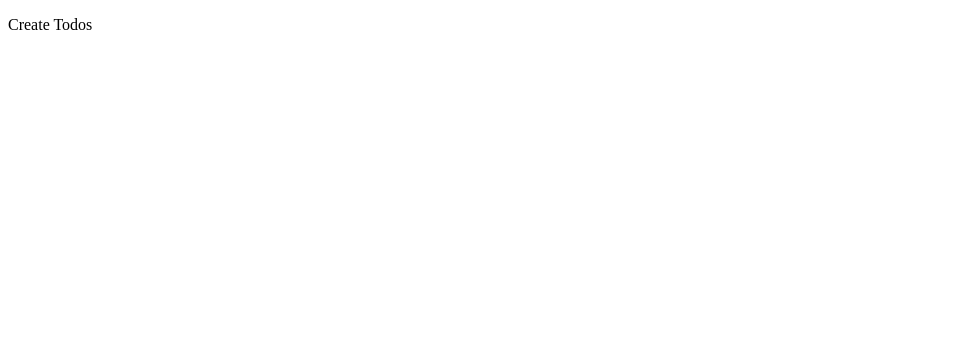
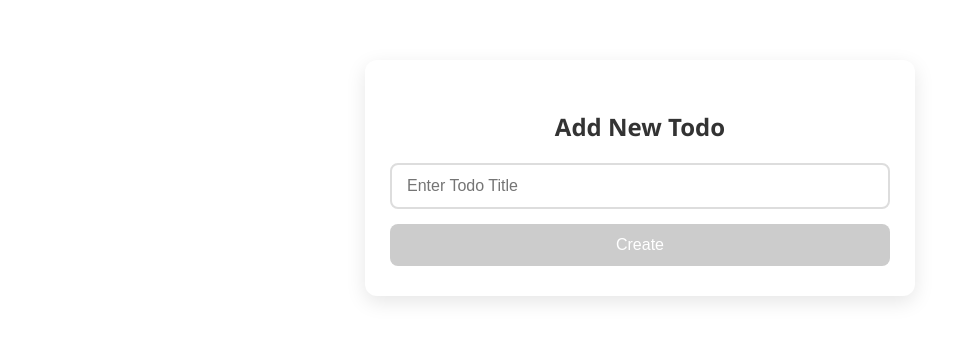
Before and after one commit to Kingdom-Scripts/Todo.App, an Angular app: page /create in a window 1280 px wide. Shown: the top 340 px of the page, without its empty margins (0-962 px from the left). Built offline with nearby package versions, Linux system fonts and the light colour scheme.

Commit message:
Completed all todos and create todos

```diff
--- a/angular.json
+++ b/angular.json
@@ -98,5 +98,8 @@
         }
       }
     }
+  },
+  "cli": {
+    "analytics": false
   }
 }
--- a/src/app/all-todos/all-todo.component.html
+++ b/src/app/all-todos/all-todo.component.html
@@ -1 +1,26 @@
-<p>All Todos</p>
+<div class="todo-container">
+  <h1>Todo List</h1>
+
+  <div class="action-bar">
+    <button routerLink="/create" class="create-btn">+ Create Todo</button>
+  </div>
+
+  <table *ngIf="todos.length > 0" class="todo-table">
+    <thead>
+      <tr>
+        <th>Title</th>
+        <th>Date Created</th>
+      </tr>
+    </thead>
+    <tbody>
+      <tr *ngFor="let todo of todos">
+        <td>{{ todo.title }}</td>
+        <td>{{ todo.dateCreated | date: 'yyyy-MM-dd' }}</td>
+      </tr>
+    </tbody>
+  </table>
+
+  <div *ngIf="todos.length === 0">
+    <p>No todo item.</p>
+  </div>
+</div>
--- a/src/app/all-todos/all-todo.component.scss
+++ b/src/app/all-todos/all-todo.component.scss
@@ -0,0 +1,67 @@
+.todo-container {
+  max-width: 700px;
+  margin: 40px auto;
+  padding: 20px;
+  background-color: #ffffff;
+  border-radius: 10px;
+  box-shadow: 0 8px 16px rgba(0, 0, 0, 0.06);
+  font-family: 'Segoe UI', sans-serif;
+}
+
+.todo-container h1 {
+  text-align: center;
+  font-size: 2rem;
+  margin-bottom: 24px;
+  color: #333;
+}
+
+.todo-table {
+  width: 100%;
+  border-collapse: collapse;
+  font-size: 1rem;
+  color: #444;
+}
+
+.todo-table th,
+.todo-table td {
+  padding: 14px 16px;
+  text-align: left;
+  border-bottom: 1px solid #ddd;
+}
+
+.todo-table th {
+  background-color: #f3f4f6;
+  font-weight: 600;
+}
+
+.todo-table tr:hover {
+  background-color: #f9fafb;
+  transition: background-color 0.2s ease-in-out;
+}
+
+.todo-container p {
+  text-align: center;
+  font-style: italic;
+  color: #888;
+  margin-top: 20px;
+}
+
+.create-btn {
+  background-color: #28a745;
+  color: #fff;
+  border: none;
+  padding: 10px 16px;
+  font-size: 1rem;
+  border-radius: 6px;
+  margin-bottom: 16px;
+  cursor: pointer;
+}
+
+.create-btn:hover {
+  background-color: #218838;
+}
+
+.action-bar {
+  display: flex;
+  justify-content: flex-end;
+}
--- a/src/app/all-todos/all-todo.component.ts
+++ b/src/app/all-todos/all-todo.component.ts
@@ -1,12 +1,28 @@
-import { Component } from '@angular/core';
-import { RouterOutlet } from '@angular/router';
+import { CommonModule } from '@angular/common';
+import { Component, OnInit } from '@angular/core';
+import { RouterLink } from '@angular/router';
+import { TodoService } from '../api-services/todo.service';
 
 @Component({
   selector: 'all-todo-root',
-  imports: [RouterOutlet],
+  standalone: true,
+  imports: [RouterLink, CommonModule],
   templateUrl: './all-todo.component.html',
   styleUrl: './all-todo.component.scss',
 })
-export class AllTodoComponent {
+export class AllTodoComponent implements OnInit {
   title = 'All Todos';
+  todos: any[] = [];
+
+  constructor(private todoService: TodoService) {}
+
+  ngOnInit() {
+    this.getTodos();
+  }
+
+  getTodos() {
+    this.todoService.getTodos().subscribe((data: any) => {
+      this.todos = data;
+    });
+  }
 }
--- /dev/null
+++ b/src/app/api-services/todo.service.ts
@@ -0,0 +1,22 @@
+// src/app/api-services/todo.service.ts
+
+import { Injectable } from '@angular/core';
+import { HttpClient } from '@angular/common/http';
+import { Observable } from 'rxjs';
+
+@Injectable({
+  providedIn: 'root',
+})
+export class TodoService {
+  private apiUrl = 'https://687659b4814c0dfa653bbf37.mockapi.io/api/v1/todo';
+
+  constructor(private http: HttpClient) {}
+
+  createTodo(todo: { title: string; dateCreated: string }): Observable<any> {
+    return this.http.post<any>(this.apiUrl, todo);
+  }
+
+  getTodos(): Observable<any[]> {
+    return this.http.get<any[]>(this.apiUrl);
+  }
+}
--- a/src/app/app.config.ts
+++ b/src/app/app.config.ts
@@ -2,7 +2,8 @@ import { ApplicationConfig, provideZoneChangeDetection } from '@angular/core';
 import { provideRouter } from '@angular/router';
 
 import { routes } from './app.routes';
+import { provideHttpClient } from '@angular/common/http';
 
 export const appConfig: ApplicationConfig = {
-  providers: [provideZoneChangeDetection({ eventCoalescing: true }), provideRouter(routes)]
+  providers: [provideZoneChangeDetection({ eventCoalescing: true }), provideRouter(routes), provideHttpClient(),]
 };
--- a/src/app/create-todo/create-todo.component.html
+++ b/src/app/create-todo/create-todo.component.html
@@ -1 +1,13 @@
-<p>Create Todos</p>
+<div class="create-container">
+  <h2>Add New Todo</h2>
+
+  <form [formGroup]="todoForm" (ngSubmit)="createTodo()">
+    <input
+      type="text"
+      formControlName="title"
+      placeholder="Enter Todo Title"
+      required
+    />
+    <button type="submit" [disabled]="todoForm.invalid">Create</button>
+  </form>
+</div>
--- a/src/app/create-todo/create-todo.component.scss
+++ b/src/app/create-todo/create-todo.component.scss
@@ -0,0 +1,59 @@
+.create-container {
+    max-width: 500px;
+    margin: 60px auto;
+    padding: 30px 25px;
+    background-color: #ffffff;
+    border-radius: 12px;
+    box-shadow: 0 6px 20px rgba(0, 0, 0, 0.1);
+    font-family: 'Segoe UI', Tahoma, Geneva, Verdana, sans-serif;
+    text-align: center;
+
+}
+
+.create-container h2 {
+    margin-bottom: 20px;
+    color: #333;
+    font-size: 24px;
+
+}
+
+.create-container form {
+    display: flex;
+    flex-direction: column;
+    gap: 15px;
+
+}
+
+.create-container input[type="text"] {
+    padding: 12px 15px;
+    font-size: 16px;
+    border: 2px solid #ddd;
+    border-radius: 8px;
+    transition: border-color 0.3 ease;
+
+}
+
+.create-container input[type="text"]:focus {
+    border-color: #40bc69;
+    outline: none;
+}
+
+.create-container button {
+    padding: 12px;
+    font-size: 16px;
+    background-color: #40bc69;
+    color: white;
+    border: none;
+    border-radius: 8px;
+    cursor: pointer;
+    transition: background-color 0.3s ease;
+
+}
+
+.create-container button:hover:not(:disabled) {
+    background-color: #a9b8c7;
+}
+
+.create-container button:disabled {
+    background-color: #cccccc;
+}
--- a/src/app/create-todo/create-todo.component.ts
+++ b/src/app/create-todo/create-todo.component.ts
@@ -1,11 +1,48 @@
-import { Component } from '@angular/core';
-import { RouterOutlet } from '@angular/router';
+import { Component, OnInit } from '@angular/core';
+import {
+  FormBuilder,
+  FormGroup,
+  ReactiveFormsModule,
+  Validators,
+} from '@angular/forms';
+import { Router, RouterOutlet } from '@angular/router';
+import { TodoService } from '../api-services/todo.service';
 
 @Component({
   selector: 'create-todo-root',
   templateUrl: './create-todo.component.html',
   styleUrl: './create-todo.component.scss',
+  imports: [ReactiveFormsModule],
+   standalone: true,
 })
-export class CreateTodoComponent {
+export class CreateTodoComponent implements OnInit {
   title = 'Create Todo';
+  todoForm!: FormGroup;
+
+  constructor(
+    private fb: FormBuilder,
+    private router: Router,
+    private todoService: TodoService
+  ) {}
+
+  ngOnInit(): void {
+    this.todoForm = this.fb.group({
+      title: ['', Validators.required],
+    });
+  }
+
+ createTodo() {
+  if (this.todoForm.valid) {
+    const newTodo = {
+      title: this.todoForm.value.title,
+      dateCreated: new Date().toISOString(),
+    };
+
+    this.todoService.createTodo(newTodo).subscribe(() => {
+      alert('✅ Todo created successfully!');
+      this.router.navigate(['/']);
+    });
+  }
 }
+
+}
```
